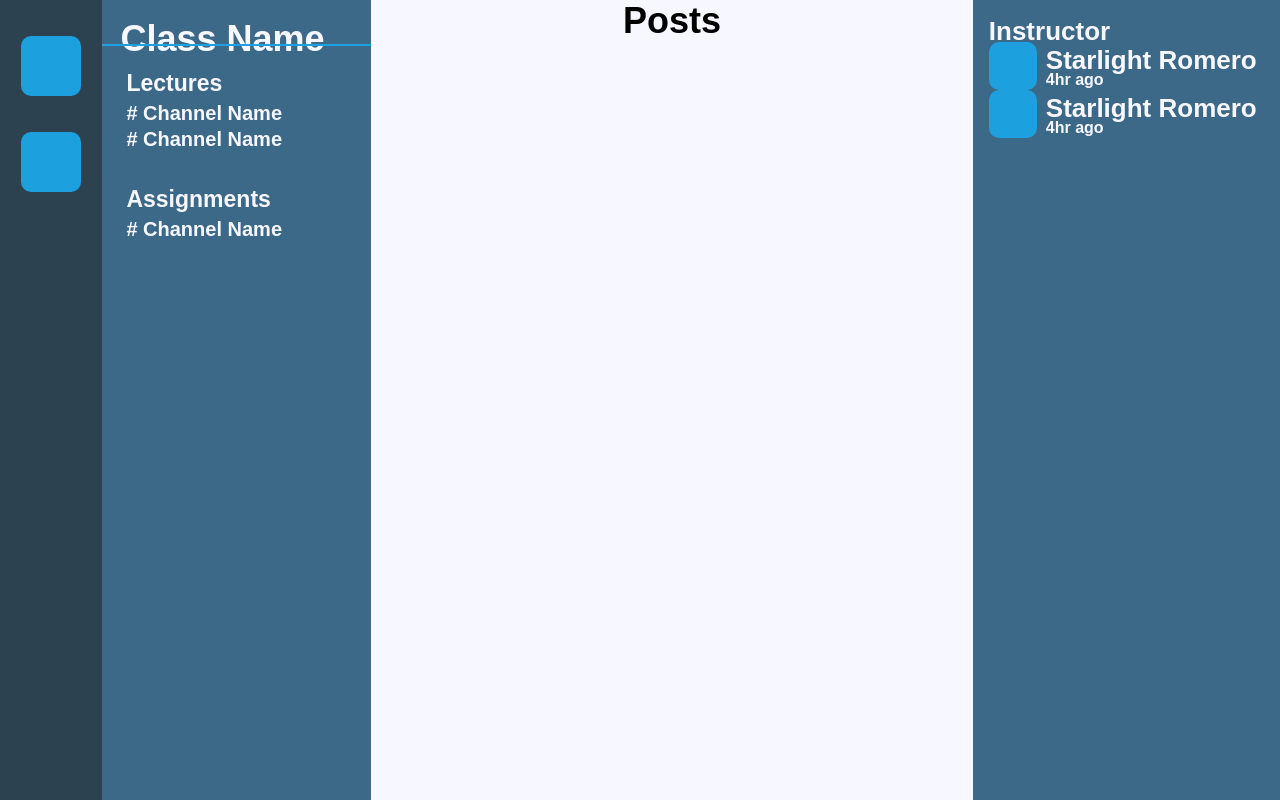
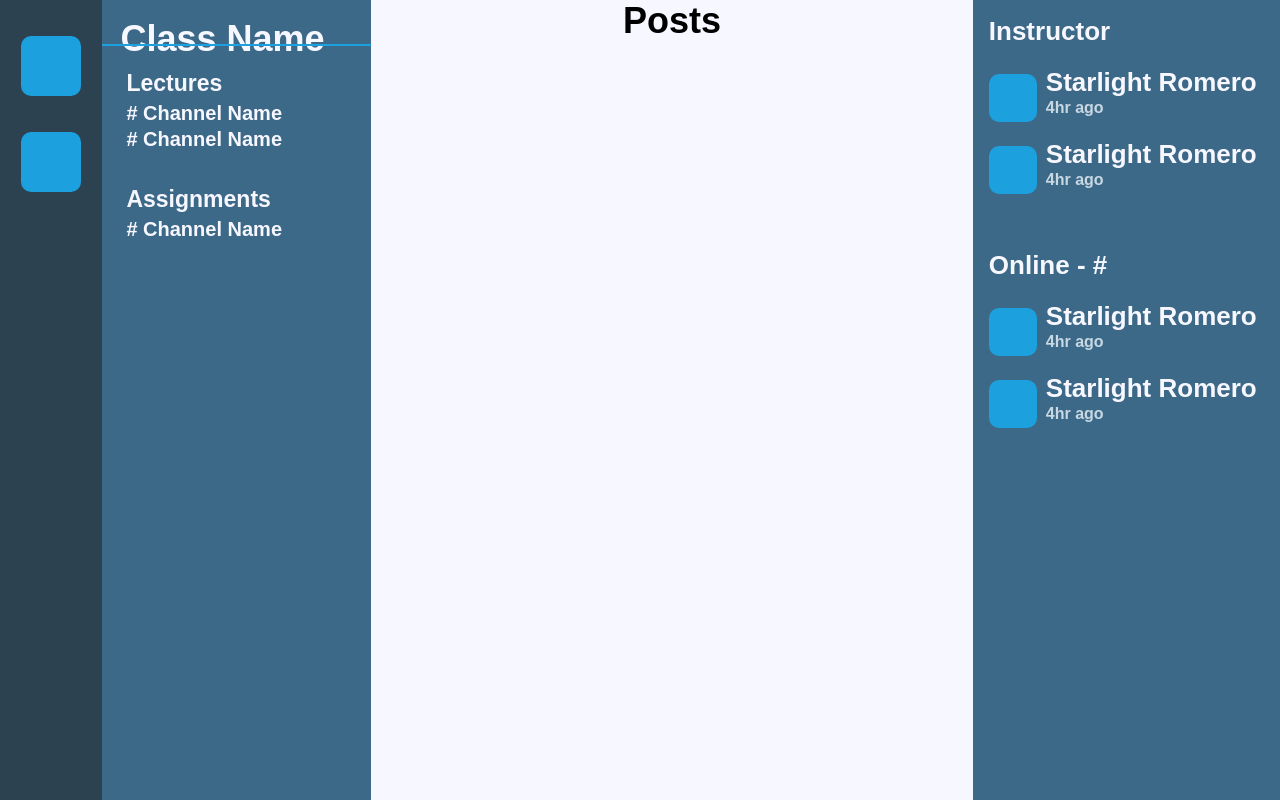
Before and after one commit to tsamantanis/hydra, a React (Create React App) app: page / in a window 1280 px wide. Built offline with nearby package versions, Linux system fonts and the light colour scheme; a web font is replaced by a local one.

Commit message:
Finished User section

```diff
--- a/src/components/Main/Main.css
+++ b/src/components/Main/Main.css
@@ -87,11 +87,16 @@
   margin: 16px 0 16px 16px;
 }
 
+.Main .Users .UserGroup>h4 {
+  margin-bottom: 32px;
+}
+
 .Main .Users .UserItem {
   align-items: center;
   display: flex;
   flex-direction: row;
   justify-content: center;
+  margin: 24px 0;
 }
 
 .Main .Users .UserItem .UserIcon {
@@ -107,12 +112,14 @@
   flex-direction: column;
   justify-content: flex-start;
   margin-left: 9px;
+  margin-top: -14px;
 }
 
 .Main .Users .UserItem .User .UserName {
-
+  margin: 3px 0;
 }
 
 .Main .Users .UserItem .User .UserStatus {
-
+  color: var(--lightAccent);
+  margin: 3px 0;
 }
--- a/src/components/Main/Main.js
+++ b/src/components/Main/Main.js
@@ -33,8 +33,35 @@ class SignIn extends Component {
           <h1>Posts</h1>
         </div>
         <div className='Users'>
+
           <div className='UserGroup'>
             <h4>Instructor</h4>
+            <div className='UserItem'>
+              <div className='UserIcon' />
+              <div className='User'>
+                <div className='UserName'>
+                  <h4>Starlight Romero</h4>
+                </div>
+                <div className='UserStatus'>
+                  <p>4hr ago</p>
+                </div>
+              </div>
+            </div>
+            <div className='UserItem'>
+              <div className='UserIcon' />
+              <div className='User'>
+                <div className='UserName'>
+                  <h4>Starlight Romero</h4>
+                </div>
+                <div className='UserStatus'>
+                  <p>4hr ago</p>
+                </div>
+              </div>
+            </div>
+          </div>
+
+          <div className='UserGroup'>
+            <h4>Online - #</h4>
             <div className='UserItem'>
               <div className='UserIcon' />
               <div className='User'>
```
